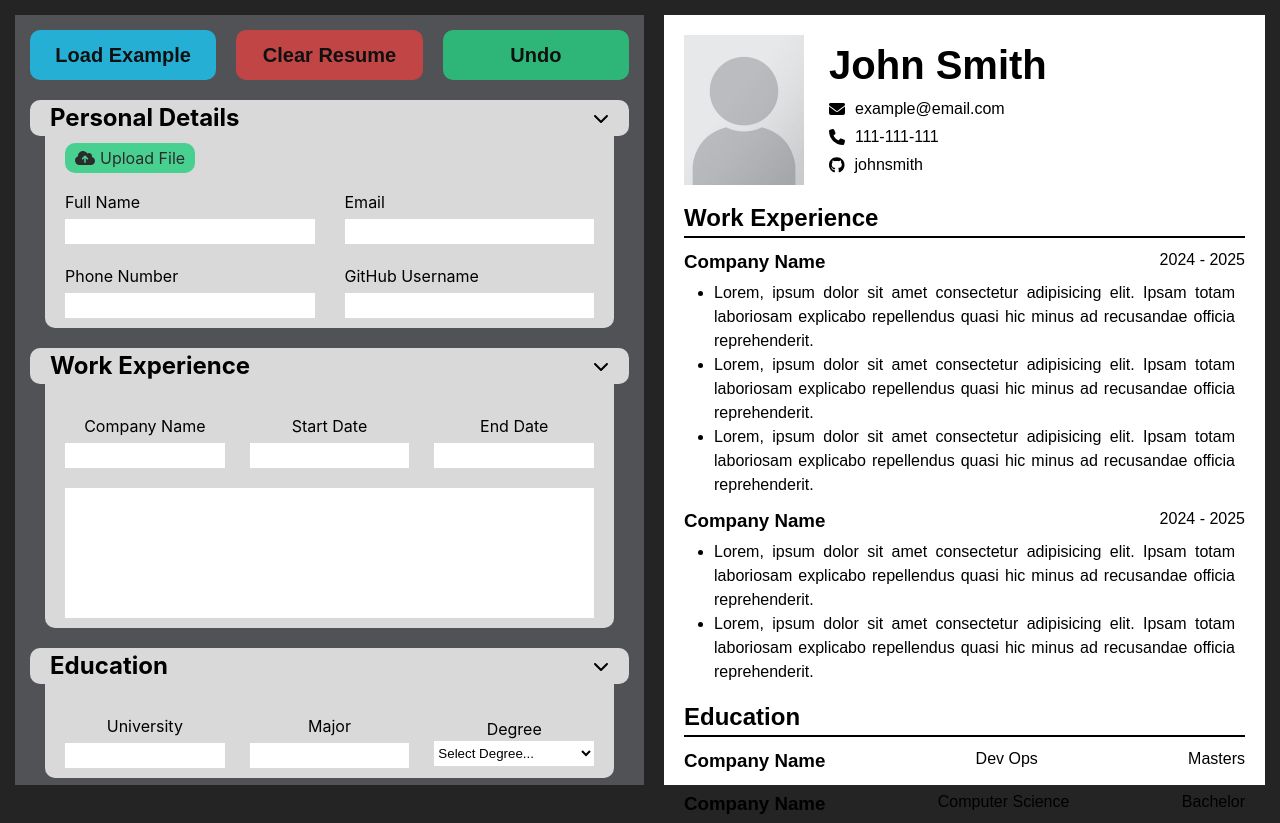
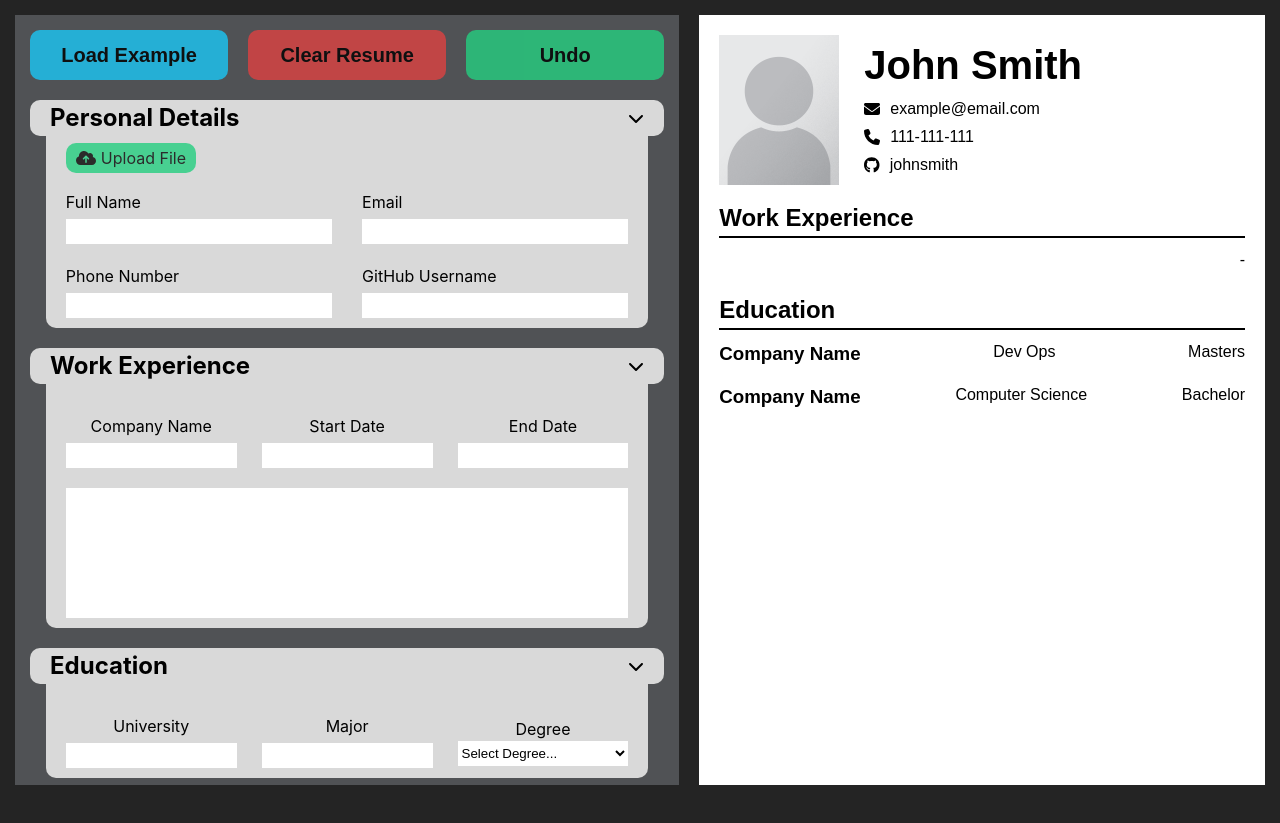
Before and after one commit to irakligudiashvili/cv-maker-react, a React (Vite) app: page / in a window 1280 px wide. After the commit the page ends 800 px from the top, so only its background shows below. Built offline with nearby package versions, Linux system fonts and the light colour scheme.

Commit message:
added work section functionality

```diff
--- a/src/components/CvPreview.jsx
+++ b/src/components/CvPreview.jsx
@@ -33,23 +33,13 @@
             <h2 className='cv__section__header'>Work Experience</h2>
             <div className='cv__section__content'>
                 <div className='cv__section__subheader'>
-                    <h3>Company Name</h3>
-                    <p>2024 - 2025</p>
+                    <h3>{formData.companyName}</h3>
+                    <p>{formData.startDate} - {formData.endDate}</p>
                 </div>
                 <ul className='cv__section__ul'>
-                    <li>Lorem, ipsum dolor sit amet consectetur adipisicing elit. Ipsam totam laboriosam explicabo repellendus quasi hic minus ad recusandae officia reprehenderit.</li>
-                    <li>Lorem, ipsum dolor sit amet consectetur adipisicing elit. Ipsam totam laboriosam explicabo repellendus quasi hic minus ad recusandae officia reprehenderit.</li>
-                    <li>Lorem, ipsum dolor sit amet consectetur adipisicing elit. Ipsam totam laboriosam explicabo repellendus quasi hic minus ad recusandae officia reprehenderit.</li>
-                </ul>
-            </div>
-            <div className='cv__section__content'>
-                <div className='cv__section__subheader'>
-                    <h3>Company Name</h3>
-                    <p>2024 - 2025</p>
-                </div>
-                <ul className='cv__section__ul'>
-                    <li>Lorem, ipsum dolor sit amet consectetur adipisicing elit. Ipsam totam laboriosam explicabo repellendus quasi hic minus ad recusandae officia reprehenderit.</li>
-                    <li>Lorem, ipsum dolor sit amet consectetur adipisicing elit. Ipsam totam laboriosam explicabo repellendus quasi hic minus ad recusandae officia reprehenderit.</li>
+                    {formData.workObligations && formData.workObligations.map((item, index) => (
+                        <li key={index}>{item}</li>
+                    ))}
                 </ul>
             </div>
         </div>
--- a/src/components/partials/FormSection.jsx
+++ b/src/components/partials/FormSection.jsx
@@ -29,7 +29,13 @@
 
     const handleInputChange = (e) => {
         const {name, value} = e.target;
-        onFormDataChange(name, value);
+
+        if(name === 'workObligations'){
+            const lines = value.split('\n');
+            onFormDataChange(name, lines);
+        } else {
+            onFormDataChange(name, value);
+        }
     }
 
     return (
@@ -99,7 +105,7 @@
                             <input className='content__input' name='endDate' onChange={handleInputChange} />
                         </div>
                     </div>
-                    <textarea className='content__textArea' rows='8'></textarea>
+                    <textarea className='content__textArea' rows='8' name='workObligations' onChange={handleInputChange}></textarea>
                 </div>
             )}
 
```
